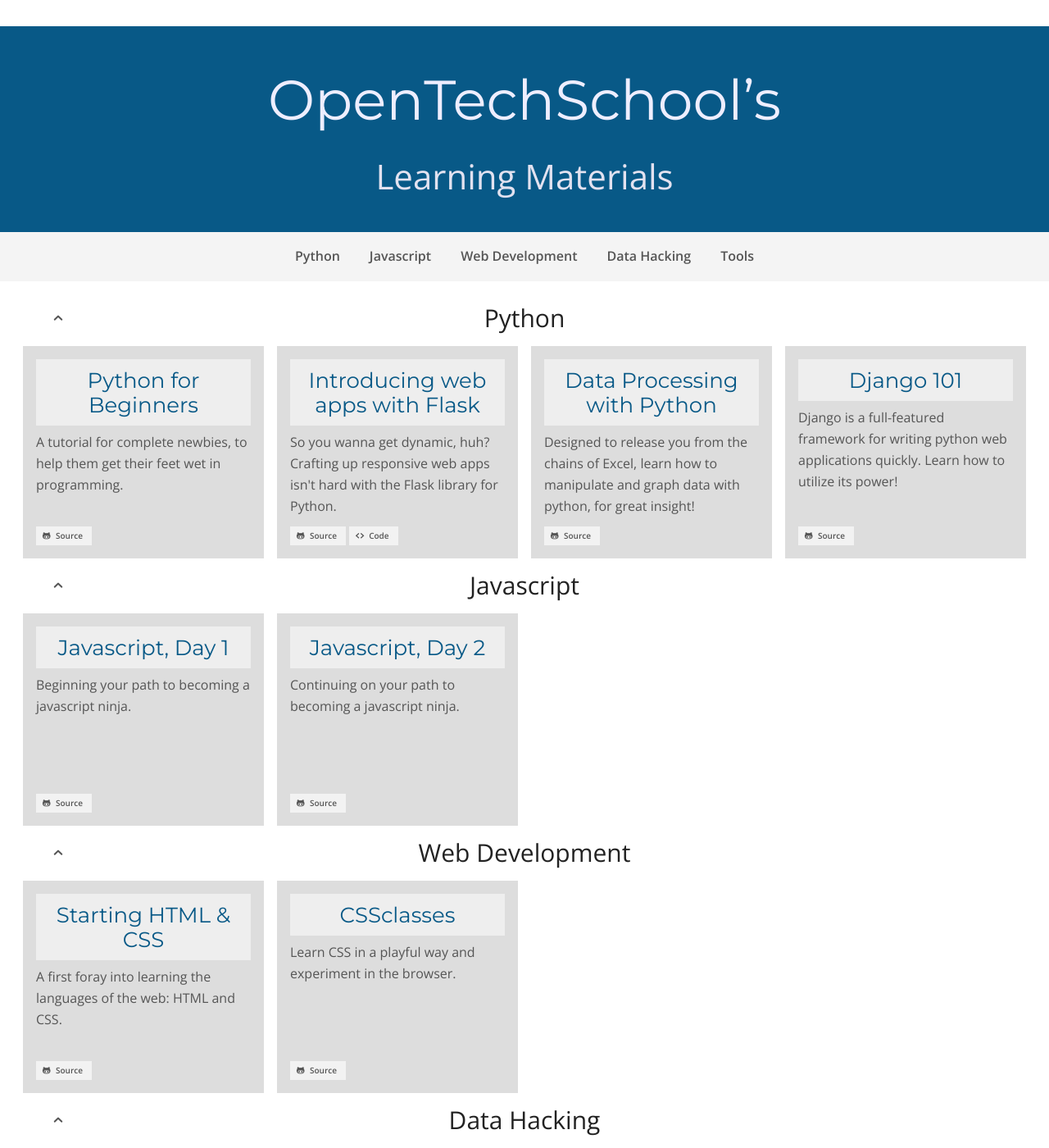
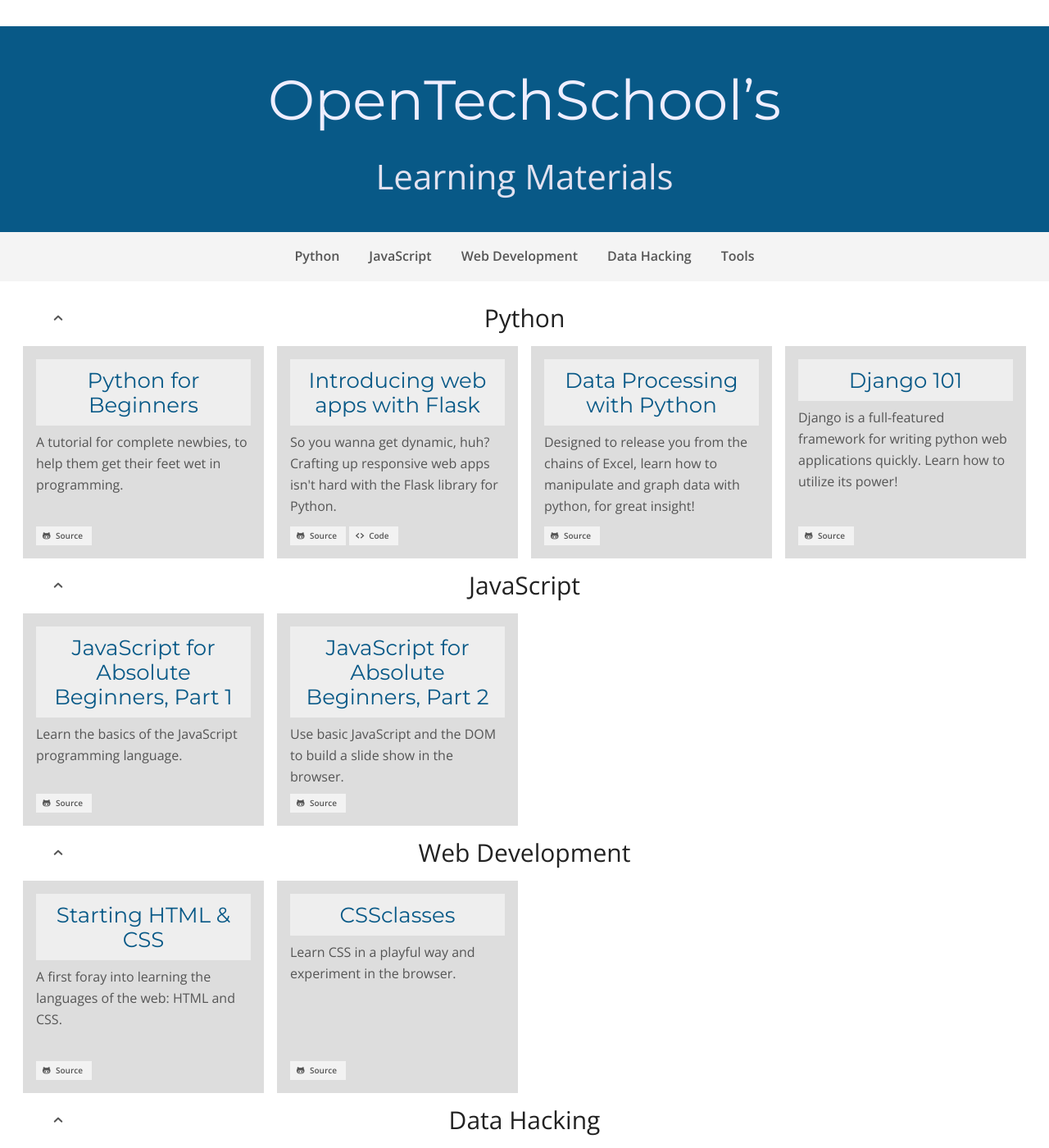
Before and after one commit to OpenTechSchool/learn.opentechschool.org, a Jekyll site: the page built from index.html, in a window 1280 px wide and 1400 px high. Shown: the whole window at 82% size. Built offline with Jekyll 4.4.1, drawn with Linux system fonts in a browser that asks for light colours; nearby versions of some CDN libraries; Markdown is read by kramdown in place of the engine named in the settings.

Commit message:
Update JavaScript for Absolute Beginners info

```diff
--- a/_config.yml
+++ b/_config.yml
@@ -34,18 +34,18 @@
         code: false
         desc: "Django is a full-featured framework for writing python web
               applications quickly. Learn how to utilize its power!"
-  - name: Javascript
+  - name: JavaScript
     workshops:
-      - title: Javascript, Day 1
-        url: http://opentechschool.github.io/js-beginners-4h-workshop-1/
-        source: https://github.com/OpenTechSchool/js-beginners-4h-workshop-1/
+      - title: JavaScript for Absolute Beginners, Part 1
+        url: http://opentechschool.github.io/js-beginners-1/
+        source: https://github.com/OpenTechSchool/js-beginners-1/
         code: false
-        desc: "Beginning your path to becoming a javascript ninja."
-      - title: Javascript, Day 2
-        url: http://opentechschool.github.io/js-beginners-day2/
-        source: https://github.com/OpenTechSchool/js-beginners-day2/
+        desc: "Learn the basics of the JavaScript programming language."
+      - title: JavaScript for Absolute Beginners, Part 2
+        url: http://opentechschool.github.io/js-beginners-2/
+        source: https://github.com/OpenTechSchool/js-beginners-2/
         code: false
-        desc: "Continuing on your path to becoming a javascript ninja."
+        desc: "Use basic JavaScript and the DOM to build a slide show in the browser."
   - name: Web Development
     workshops:
       - title: Starting HTML & CSS
```
